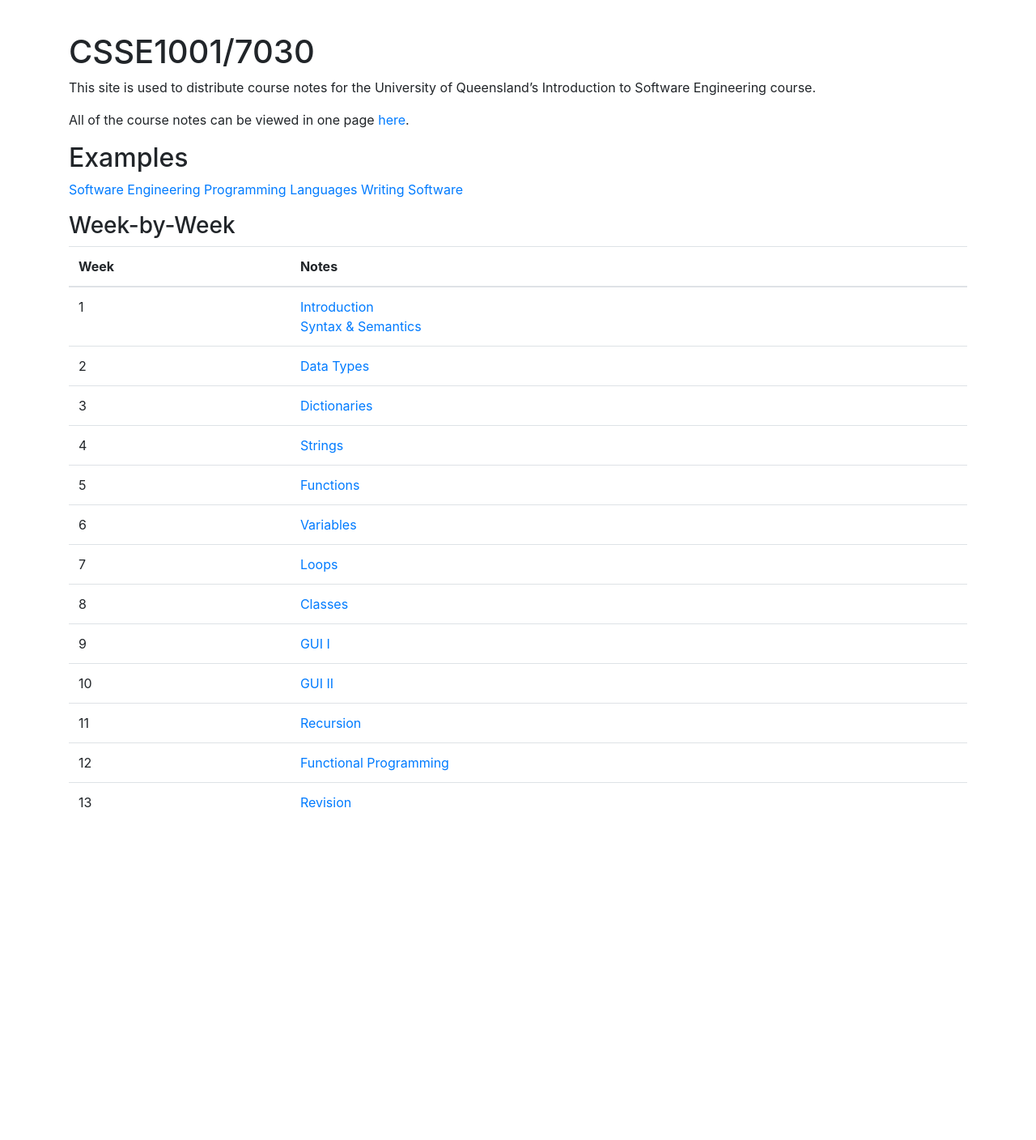
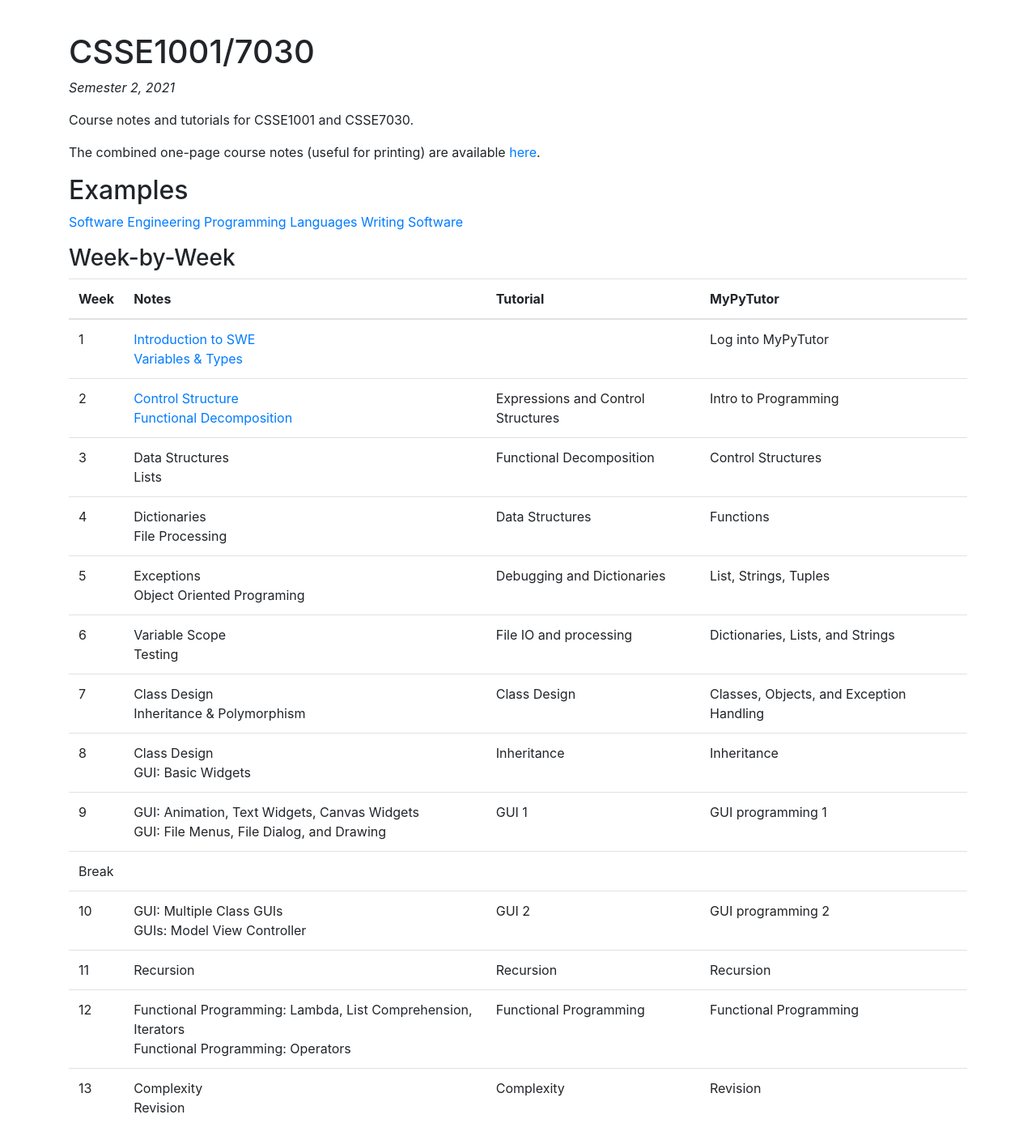
Before and after one commit to BraeWebb/csse1001, a Jekyll site: the page built from index.md, in a window 1280 px wide. Shown: the whole page at 81% size. Built offline with Jekyll 4.4.1, drawn with Linux system fonts in a browser that asks for light colours; before the commit the page ends 1031 px from its top, so only the background shows below that.

Commit message:
Update week-by-week for 2021s2

```diff
--- a/index.md
+++ b/index.md
@@ -4,10 +4,11 @@
 ---
 <br/>
 # CSSE1001/7030
+_Semester 2, 2021_
 
-This site is used to distribute course notes for the University of Queensland's Introduction to Software Engineering course.
+Course notes and tutorials for CSSE1001 and CSSE7030.
 
-All of the course notes can be viewed in one page [here](/notes/all).
+The combined one-page course notes (useful for printing) are available [here](/notes/all).
 
 ## Examples
 [Software Engineering](/notes/software-engineering)
@@ -16,19 +17,20 @@
 
 ### Week-by-Week
 
-| Week | Notes |
+| Week | Notes | Tutorial | MyPyTutor |
 | ------------ |
-| 1 | [Introduction](/notes/introduction)<br/>[Syntax & Semantics](/notes/syntax) |
-| 2 | [Data Types](/notes/data-types) |
-| 3 | [Dictionaries](/notes/dictionaries) |
-| 4 | [Strings](/notes/strings) |
-| 5 | [Functions](/notes/functions) |
-| 6 | [Variables](/notes/variables) |
-| 7 | [Loops](/notes/loops) |
-| 8 | [Classes](/notes/classes) |
-| 9 | [GUI I](/notes/gui) |
-| 10 | [GUI II](/notes/gui2) |
-| 11 | [Recursion](/notes/recursion) |
-| 12 | [Functional Programming](/notes/functional) |
-| 13 | [Revision](/notes/revision) |
+| 1 | [Introduction to SWE](/notes/software-engineering)<br/>[Variables & Types](/notes/variables-types) | | Log into MyPyTutor |
+| 2 | [Control Structure](/notes/control-structures)<br/>[Functional Decomposition](/notes/functional-decomp) | Expressions and Control Structures | Intro to Programming |
+| 3 | Data Structures<br/>Lists | Functional Decomposition | Control Structures |
+| 4 | Dictionaries<br/>File Processing | Data Structures | Functions |
+| 5 | Exceptions<br/>Object Oriented Programing | Debugging and Dictionaries | List, Strings, Tuples |
+| 6 | Variable Scope<br/>Testing | File IO and processing | Dictionaries, Lists, and Strings |
+| 7 | Class Design<br/>Inheritance & Polymorphism | Class Design | Classes, Objects, and Exception Handling |
+| 8 | Class Design<br/>GUI: Basic Widgets | Inheritance | Inheritance |
+| 9 | GUI: Animation, Text Widgets, Canvas Widgets<br/>GUI: File Menus, File Dialog, and Drawing | GUI 1 | GUI programming 1 |
+| Break | | | | |
+| 10 | GUI: Multiple Class GUIs<br/>GUIs: Model View Controller | GUI 2 | GUI programming 2 |
+| 11 | Recursion | Recursion | Recursion |
+| 12 | Functional Programming: Lambda, List Comprehension, Iterators<br/>Functional Programming: Operators | Functional Programming | Functional Programming |
+| 13 | Complexity<br/>Revision | Complexity | Revision |
 {: .table}
```
